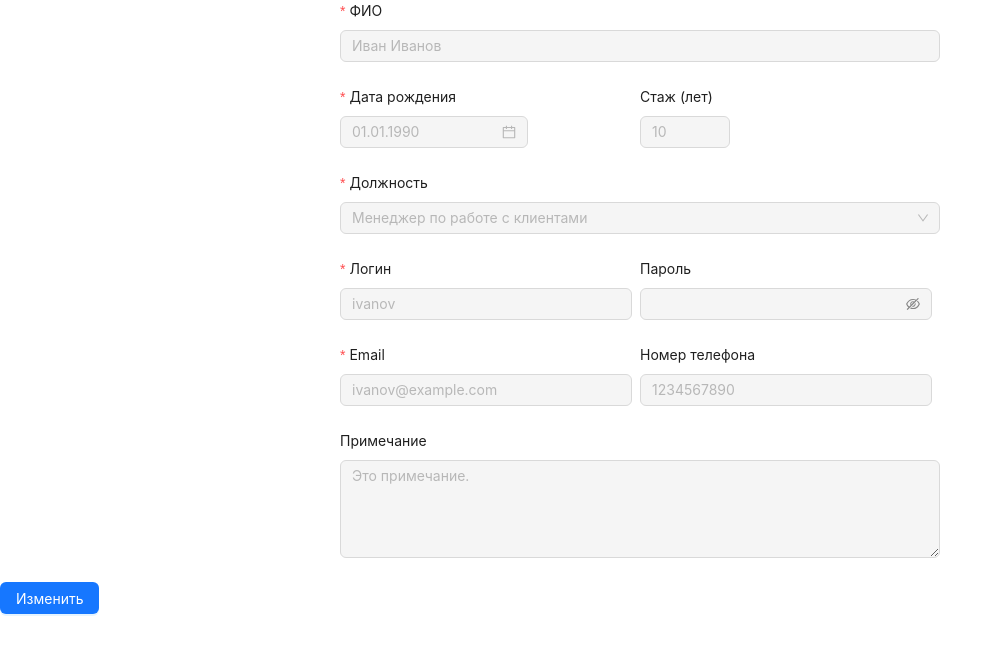
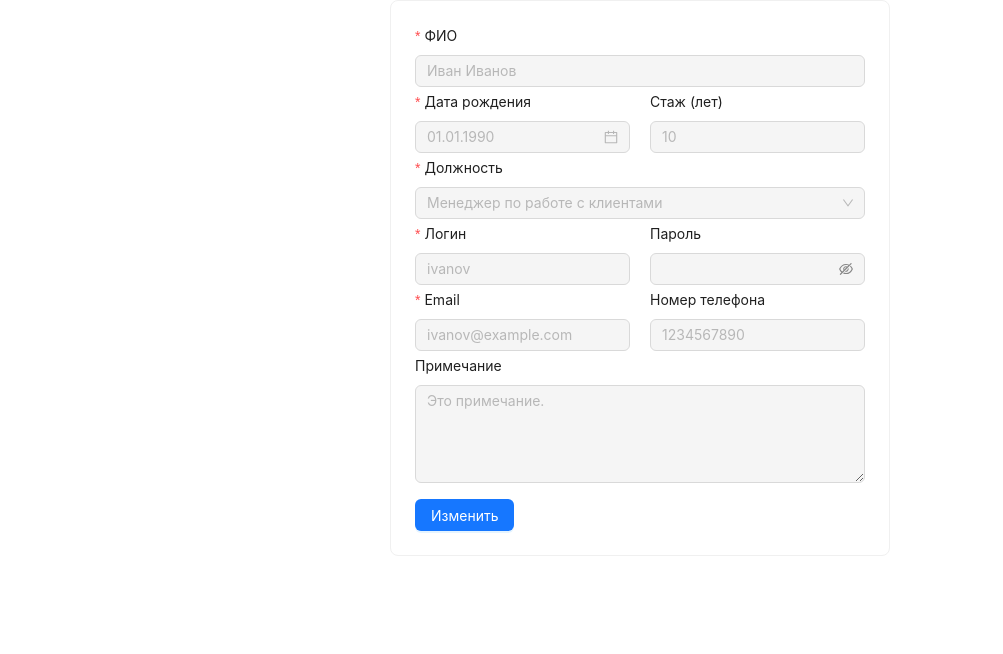
Before and after one commit to mycodetherapy/antd-form, a React (Create React App) app: page / in a window 1280 px wide. Shown: the top 654 px of the page, without its empty margins (0-1003 px from the left). Built offline with nearby package versions, Linux system fonts and the light colour scheme.

Commit message:
Add basic styles

```diff
--- a/src/components/AdForm.tsx
+++ b/src/components/AdForm.tsx
@@ -1,4 +1,5 @@
 import React, { useState } from 'react';
+import './styles.css';
 import {
   Form,
   Input,
@@ -8,6 +9,7 @@ import {
   InputNumber,
   message,
   Row,
+  Card,
 } from 'antd';
 import { FormInstance } from 'antd/es/form';
 import moment from 'moment';
@@ -70,14 +72,15 @@ const AdForm: React.FC = () => {
   };
 
   return (
-    <>
+    <Card className='form-wrap'>
       <Form
         form={form}
         initialValues={initialValues}
         layout='vertical'
         disabled={!editing}
-        style={{ maxWidth: 600, margin: '0 auto' }}
+        className='form'
       >
+        <Form.Item>
           <Form.Item
             label='ФИО'
             name='fullName'
@@ -85,8 +88,9 @@ const AdForm: React.FC = () => {
           >
             <Input />
           </Form.Item>
+        </Form.Item>
 
-        <Form.Item style={{ marginBottom: 0 }}>
+        <Form.Item className='form-row'>
           <Form.Item
             label='Дата рождения'
             name='birthDate'
@@ -102,7 +106,7 @@ const AdForm: React.FC = () => {
                     : Promise.resolve(),
               },
             ]}
-            style={{ display: 'inline-block', width: 'calc(50% - 8px)' }}
+            className='form-field'
           >
             <DatePicker format='DD.MM.YYYY' />
           </Form.Item>
@@ -130,16 +134,13 @@ const AdForm: React.FC = () => {
                 },
               }),
             ]}
-            style={{
-              display: 'inline-block',
-              width: 'calc(50% - 8px)',
-              margin: '0 8px',
-            }}
+            className='form-field'
           >
             <InputNumber min={0} max={100} />
           </Form.Item>
         </Form.Item>
 
+        <Form.Item>
           <Form.Item
             label='Должность'
             name='position'
@@ -157,8 +158,9 @@ const AdForm: React.FC = () => {
               </Option>
             </Select>
           </Form.Item>
+        </Form.Item>
 
-        <Form.Item style={{ marginBottom: 0 }}>
+        <Form.Item className='form-row'>
           <Form.Item
             label='Логин'
             name='username'
@@ -170,7 +172,7 @@ const AdForm: React.FC = () => {
                 message: 'Логин должен содержать максимум 20 символов',
               },
             ]}
-            style={{ display: 'inline-block', width: 'calc(50% - 8px)' }}
+            className='form-field'
           >
             <Input />
           </Form.Item>
@@ -184,17 +186,13 @@ const AdForm: React.FC = () => {
                 message: 'Пароль должен содержать максимум 12 символов',
               },
             ]}
-            style={{
-              display: 'inline-block',
-              width: 'calc(50% - 8px)',
-              margin: '0 8px',
-            }}
+            className='form-field'
           >
             <Input.Password />
           </Form.Item>
         </Form.Item>
 
-        <Form.Item style={{ marginBottom: 0 }}>
+        <Form.Item className='form-row'>
           <Form.Item
             label='Email'
             name='email'
@@ -202,18 +200,14 @@ const AdForm: React.FC = () => {
               { required: true, message: 'Пожалуйста, введите email' },
               { type: 'email', message: 'Некорректный формат email' },
             ]}
-            style={{ display: 'inline-block', width: 'calc(50% - 8px)' }}
+            className='form-field'
           >
             <Input />
           </Form.Item>
           <Form.Item
             label='Номер телефона'
             name='phoneNumber'
-            style={{
-              display: 'inline-block',
-              width: 'calc(50% - 8px)',
-              margin: '0 8px',
-            }}
+            className='form-field'
           >
             <Input />
           </Form.Item>
@@ -232,6 +226,7 @@ const AdForm: React.FC = () => {
           <TextArea rows={4} />
         </Form.Item>
       </Form>
+      <Row className='button-wrap'>
         {!editing ? (
           <Button type='primary' onClick={toggleEdit}>
             Изменить
@@ -245,7 +240,8 @@ const AdForm: React.FC = () => {
             <Button onClick={onCancel}>Отмена</Button>
           </>
         )}
-    </>
+      </Row>
+    </Card>
   );
 };
 
--- /dev/null
+++ b/src/components/styles.css
@@ -0,0 +1,38 @@
+.form-wrap {
+  max-width: 500px;
+  margin: 0 auto;
+}
+.form {
+  max-width: 600px;
+  margin: 0 auto;
+}
+.form .ant-form-item {
+  margin-bottom: 2px;
+}
+
+.form-row .ant-form-item-control-input-content {
+  display: flex;
+  justify-content: space-between;
+  width: 100%;
+  gap: 20px;
+}
+
+.form:where(.ant-form-vertical)
+  .ant-form-item:not(.ant-form-item-horizontal)
+  .ant-form-item-row {
+  flex-direction: row !important;
+}
+
+.form-field {
+  width: 100%;
+}
+
+.form-field .ant-input-number,
+.form-field .ant-picker {
+  flex-grow: 1;
+  width: 100%;
+}
+
+.button-wrap {
+  margin-top: 16px;
+}
```
Also changed, not shown: 1 other file (tests, documents, lock files or other folders). Lines whose indentation alone changed are shown as unchanged.
